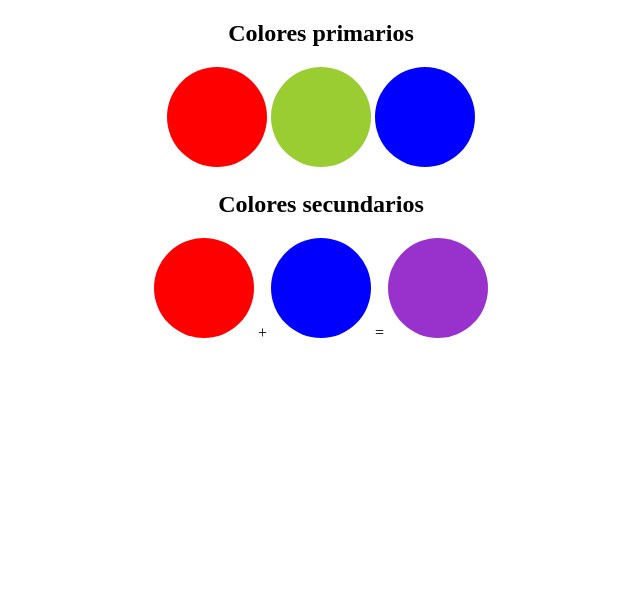
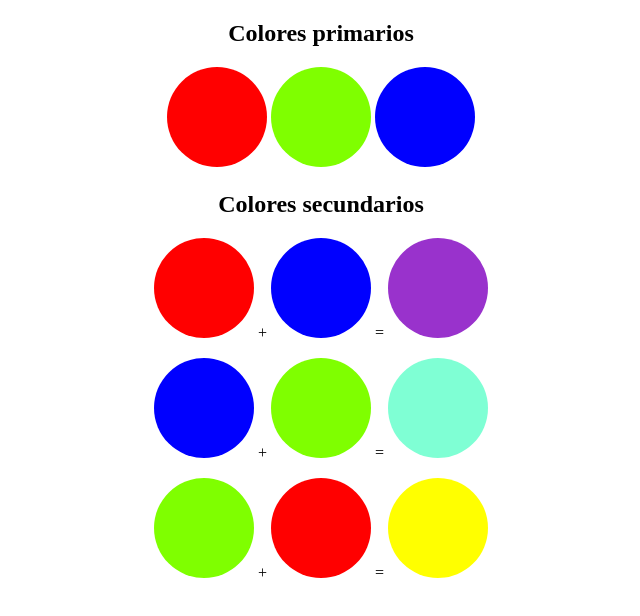
Before and after one commit to Yasminebahaji/bootcamp-java, a plain HTML site: page Front/ejer-rgb/index11.html in a window 1280 px wide. Shown: the whole page, without its empty margins (319-959 px from the left). Drawn offline with Linux system fonts and the light colour scheme.

Commit message:
terminacion ejer rgb

```diff
--- a/Front/ejer-rgb/index11.html
+++ b/Front/ejer-rgb/index11.html
@@ -29,6 +29,28 @@
     </div>
     <div class="circle circle-03"></div>
   </div>
+  <div class="container">
+    <div class="circle circle-3"></div>
+    <div>
+      <p>+</p>
+    </div>
+    <div class="circle circle-2"></div>
+    <div>
+      <p>=</p>
+    </div>
+    <div class="circle circle-003"></div>
+  </div>
+  <div class="container">
+    <div class="circle circle-2"></div>
+    <div>
+      <p>+</p>
+    </div>
+    <div class="circle circle-1"></div>
+    <div>
+      <p>=</p>
+    </div>
+    <div class="circle circle-05"></div>
+  </div>
 
 
 </body>
--- a/Front/ejer-rgb/style.css
+++ b/Front/ejer-rgb/style.css
@@ -9,7 +9,7 @@
 }
 
 .circle-2{
-  background-color: yellowgreen;
+  background-color:chartreuse;
 }
 
 .circle-3 , .circle-02{
@@ -24,7 +24,12 @@
 .container div{
   display: inline-block;
 }
-
+.circle-003{
+  background-color: aquamarine;
+}
+.circle-05{
+  background-color: yellow;
+}
 /*div{
     width: 80px;
     height: 80px;
```
